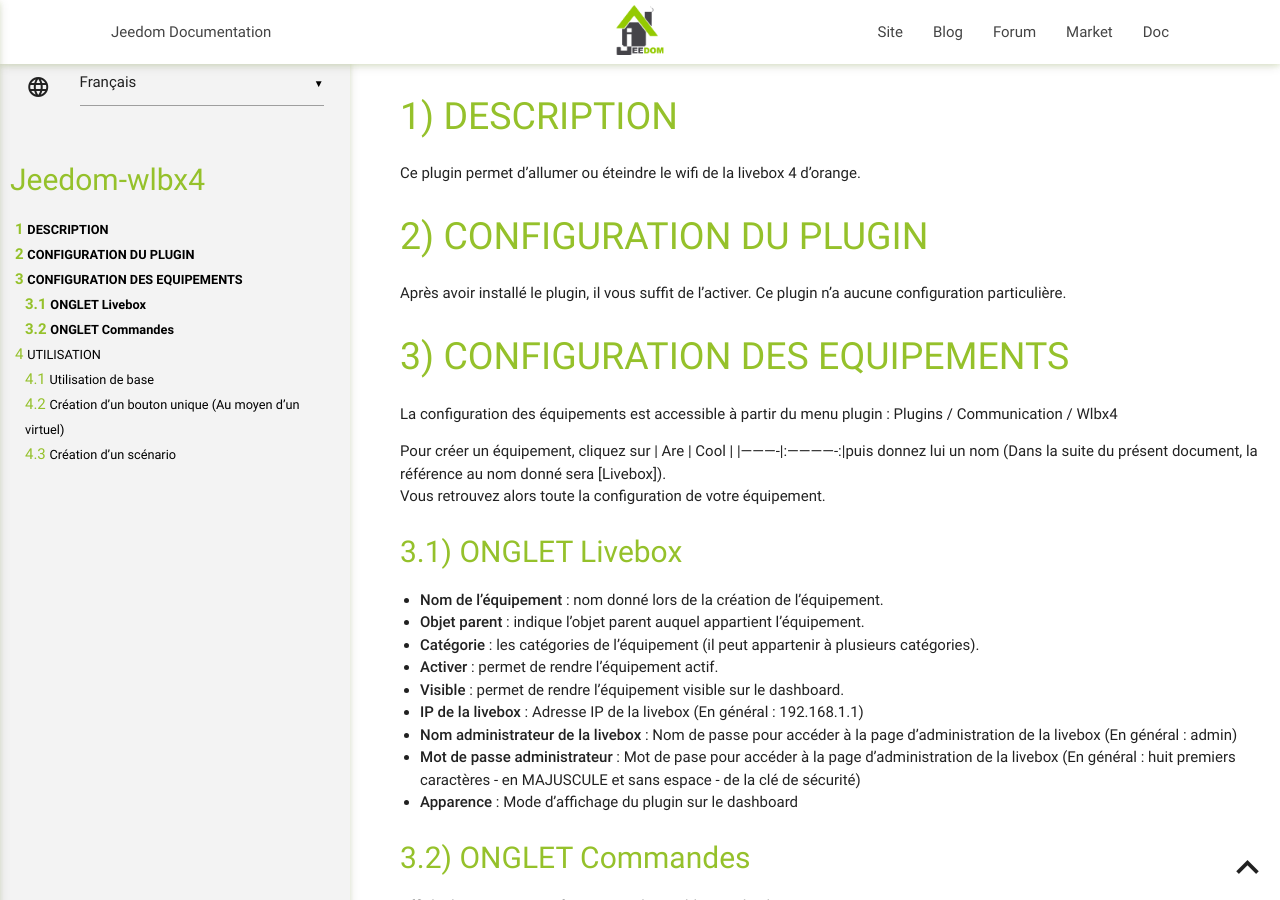
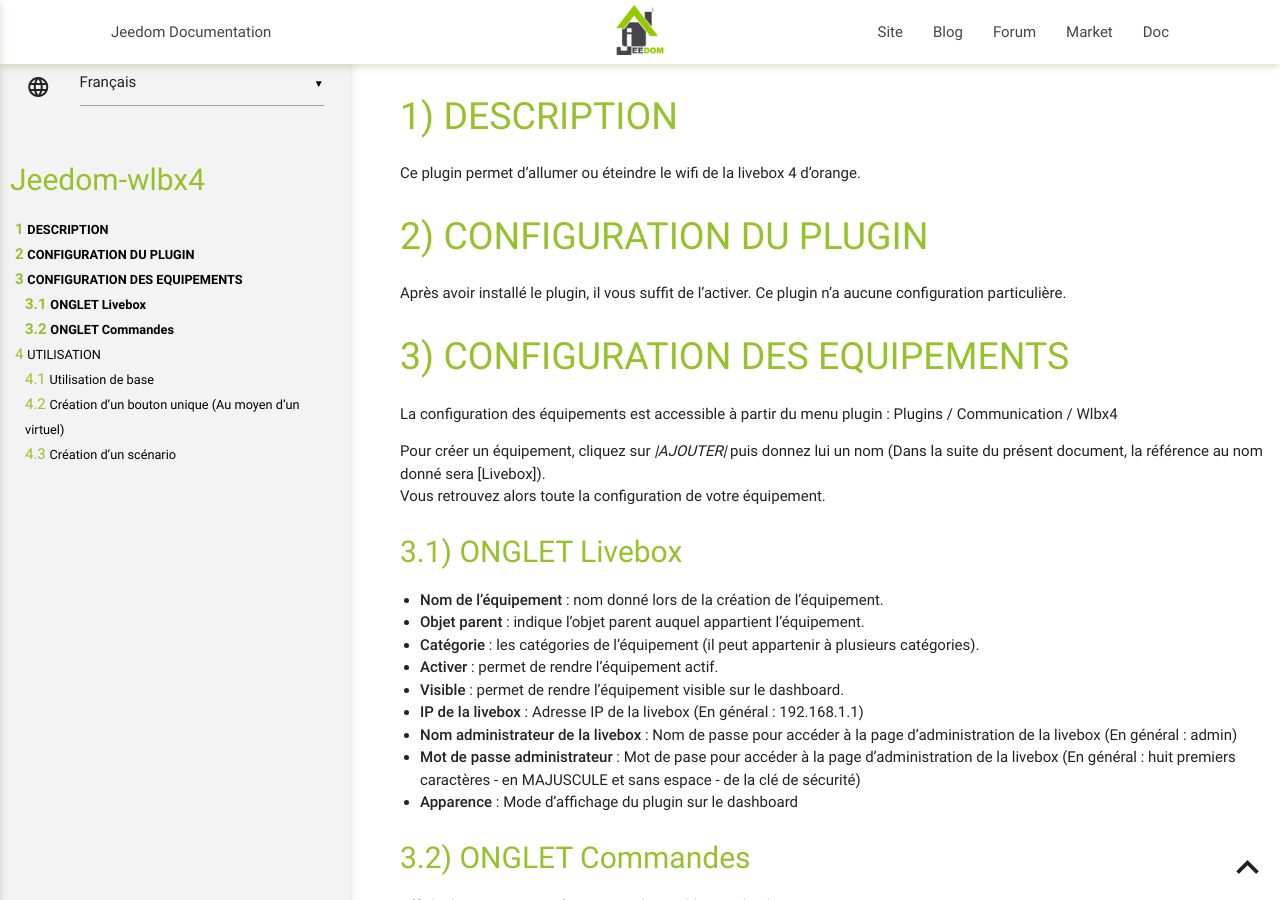
Before and after one commit to pebteam/jeedom-wlbx4, a Jekyll site: the page built from docs/fr_FR/index.md, in a window 1280 px wide and 900 px high. Built offline with Jekyll 4.4.1, drawn with Linux system fonts in a browser that asks for light colours; our own code applies the rules of GitHub Pages for plain Markdown files.

Commit message:
Update index.md

```diff
--- a/docs/fr_FR/index.md
+++ b/docs/fr_FR/index.md
@@ -11,7 +11,7 @@ CONFIGURATION DES EQUIPEMENTS
 La configuration des équipements est accessible à partir du menu plugin :
 Plugins / Communication / Wlbx4
 
-Pour créer un équipement, cliquez sur | Are | Cool | |----------|:-------------:|puis donnez lui un nom (Dans la suite du présent document, la référence au nom donné sera [Livebox]).
+Pour créer un équipement, cliquez sur *|AJOUTER|* puis donnez lui un nom (Dans la suite du présent document, la référence au nom donné sera [Livebox]).
 Vous retrouvez alors toute la configuration de votre équipement.
 
 ONGLET Livebox
```
